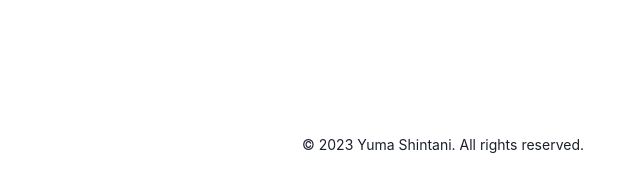
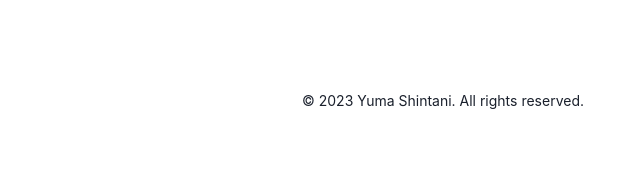
Before and after one commit to yuma-shin/homepage, a Next.js app: page / in a window 1280 px wide. Shown: the part 1144-1325 px from the top of the page, without its empty margins (197-837 px from the left). After the commit the page ends 1275 px from the top, so only its background shows below. Built offline with nearby package versions, Linux system fonts and the light colour scheme.

Commit message:
fix footer margin

```diff
--- a/src/components/footer.tsx
+++ b/src/components/footer.tsx
@@ -4,7 +4,7 @@ import * as React from 'react'
 function Footer() {
     return(
         <>
-        <Container as="footer" role="contentinfo" py={{ base: '12', md: '16' }}>
+        <Container as="footer" role="contentinfo" py={{ base: '5', md: '5' }}>
             <Center>
                 <Text fontSize="sm" color="subtle">
                     &copy; {new Date().getFullYear()} Yuma Shintani. All rights reserved.
```
